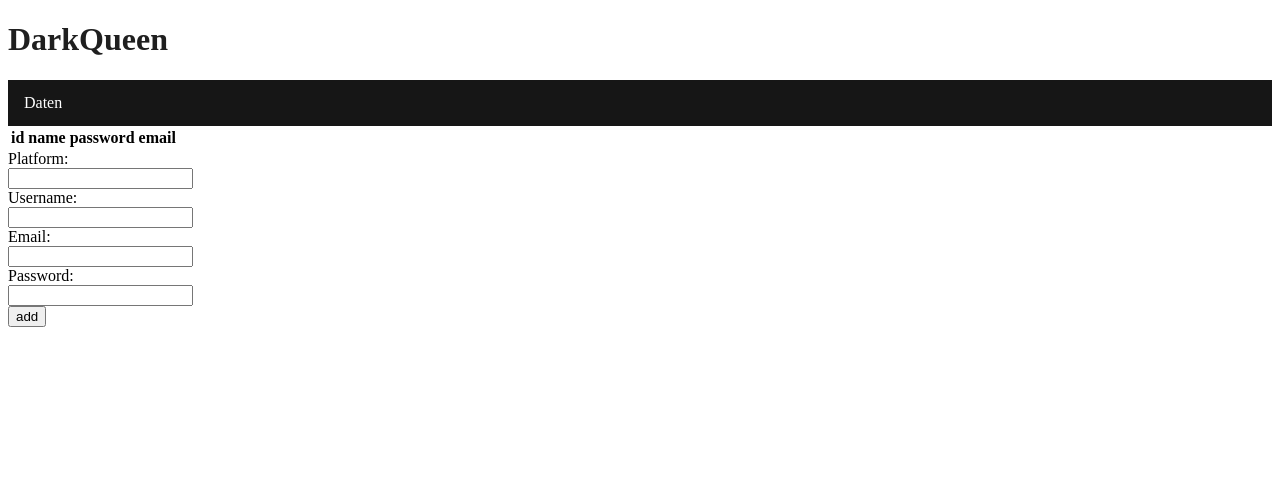
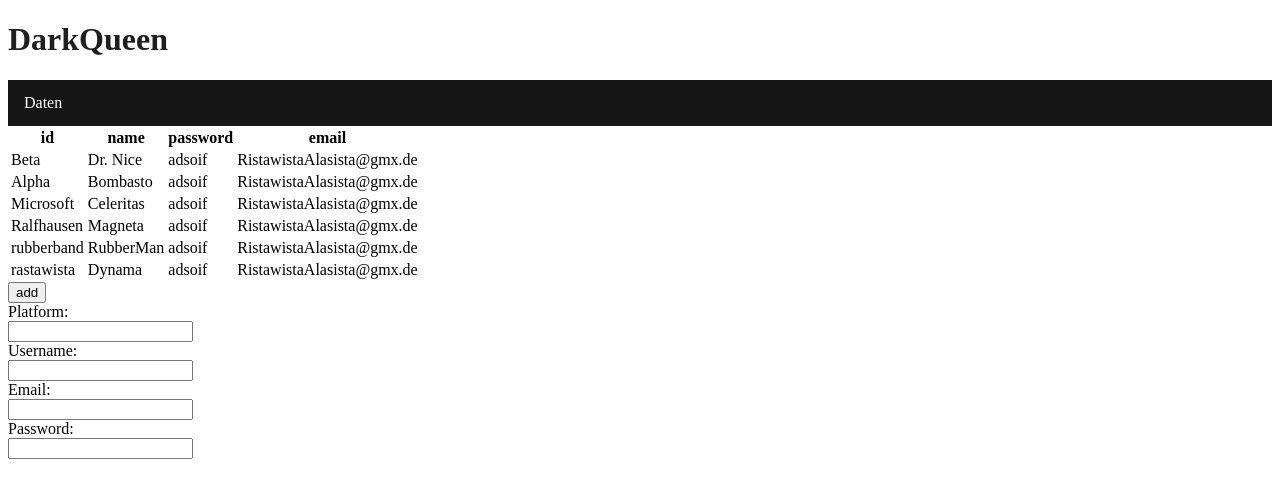
Before and after one commit to LaimeAranel/DarkQueen, an Angular app: page /Daten in a window 1280 px wide. Shown: the top 498 px of the page. Built offline with nearby package versions, Linux system fonts and the light colour scheme.

Commit message:
ende mittwoch

```diff
--- a/src/app/app.module.ts
+++ b/src/app/app.module.ts
@@ -6,8 +6,7 @@ import { AufgabenComponent } from './aufgaben/aufgaben.component';
 import { DatenComponent } from './daten/daten.component';
 import { ReactiveFormsModule } from '@angular/forms';
 import { ApplyFormComponent } from './apply-form/apply-form.component';
-import { LocalStorageWithProviderComponent } from './local-storage-with-provider/local-storage-with-provider.component';
-
+import { FormsModule } from '@angular/forms'; // <-- NgModel lives here
 
 @NgModule({
   declarations: [
@@ -15,12 +14,12 @@ import { LocalStorageWithProviderComponent } from './local-storage-with-provider
     AufgabenComponent,
     DatenComponent,
     ApplyFormComponent,
-    LocalStorageWithProviderComponent,
 
   ],
   imports: [
     BrowserModule,
     ReactiveFormsModule,
+    FormsModule,
     RouterModule.forRoot([
       {path: 'Daten', component: DatenComponent },
     ])
--- a/src/app/apply-form/apply-form.component.html
+++ b/src/app/apply-form/apply-form.component.html
@@ -1,10 +1,10 @@
 <form>
-    <label for ="Platform">Platform:</label>
-    <input type="text" id="txt" name="text">
-    <label for="username">Username:</label><br>
-    <input type="text" id="username" name="username"><br>
-    <label for="email">Email:</label><br>
-    <input type="email" id="email" name="Email">
-   <label for="pwd">Password:</label><br>
-    <input type="password" id="pwd" name="pwd">
-  </form>
+<label for ="Platform">Platform:</label><br>
+<input type="text" id="id" name="id"><br>
+<label for="username">Username:</label><br>
+<input type="text" id="username" name="username"><br>
+<label for="email">Email:</label><br>
+<input type="email" id="email" name="Email"><br>
+<label for="password">Password:</label><br>
+<input type="password" id="pwd" name="pwd"><br>
+</form>
--- a/src/app/daten/daten.component.html
+++ b/src/app/daten/daten.component.html
@@ -1,4 +1,4 @@
-<table class='daten'>
+<table class='Daten'>
   <thead>
     <tr>
       <th>id</th>
@@ -9,28 +9,15 @@
   </thead>
 
   <tbody>
-    <tr *ngFor="let daten of empList;">
-      <li>{{daten.id}}</li>
-      <li>{{daten.username}}</li>
-      <li>{{daten.password}}</li>
-      <li>{{daten.email}}</li>
+    <tr *ngFor="let daten of Daten;">
+      <td>{{daten.id}}</td>
+      <td>{{daten.username}}</td>
+      <td>{{daten.password}}</td>
+      <td>{{daten.email}}</td>
     </tr>
   </tbody>
 </table>
 <form>
-
-
-<div>
-<form>
-  <label for ="Platform">Platform:</label><br>
-  <input type="text" id="id" name="id"><br>
-  <label for="username">Username:</label><br>
-  <input type="text" id="username" name="username"><br>
-  <label for="email">Email:</label><br>
-  <input type="email" id="email" name="Email"><br>
- <label for="password">Password:</label><br>
-  <input type="password" id="pwd" name="pwd"><br>
-
   <button type = "submit" (click)="getData()">add</button>
+  <app-apply-form></app-apply-form>
   </form>
-</div>
--- a/src/app/daten/daten.component.ts
+++ b/src/app/daten/daten.component.ts
@@ -11,7 +11,7 @@ import { FormBuilder, FormGroup } from '@angular/forms';
   styleUrls: ['./daten.component.css']
 })
 export class DatenComponent implements OnInit {
-  empList: Array<Daten> = [];
+Daten = daten;
 
     getData() {
       let CustomObj = new Daten();
@@ -19,7 +19,7 @@ export class DatenComponent implements OnInit {
       CustomObj.username= "";
       CustomObj.password = "";
       CustomObj.email= "";
-      this.empList.push(CustomObj)
+      this.Daten.push(CustomObj)
 
     }
 
--- a/src/app/local-storage-with-provider/local-storage-with-provider.component.html
+++ /dev/null
@@ -1 +0,0 @@
-<p>local-storage-with-provider works!</p>
--- a/src/app/local-storage-with-provider/local-storage-with-provider.component.ts
+++ /dev/null
@@ -1,43 +0,0 @@
-import { Component, OnInit } from '@angular/core';
-import { FormBuilder, FormGroup } from '@angular/forms';
-import { LocalStorageService } from '../local-storage.service';
-
-@Component({
-  selector: 'app-local-storage-with-provider',
-  templateUrl: './local-storage-with-provider.component.html',
-  styleUrls: ['./local-storage-with-provider.component.css']
-})
-export class LocalStorageWithProviderComponent implements OnInit {
-  formGroup: FormGroup;
-  storedData: string;
-
-  constructor(private formBuilder: FormBuilder, private localStorageService: LocalStorageService) {
-    this.formGroup = this.formBuilder.group({
-      storageKey: '',
-      storageData: '',
-    });
-  }
-
-  ngOnInit() {
-  }
-
-  onSetData() {
-    this.localStorageService.setItem(
-      this.formGroup.get('storageKey').value,
-      this.formGroup.get('storageData').value
-    );
-  }
-
-  onGetData() {
-    this.storedData = this.localStorageService.getItem(this.formGroup.get('storageKey').value);
-  }
-
-  onRemoveData() {
-    this.localStorageService.removeItem(this.formGroup.get('storageKey').value);
-  }
-
-  onClearData() {
-    this.localStorageService.clear();
-  }
-
-}
--- a/src/app/local-storage.service.ts
+++ /dev/null
@@ -1,23 +0,0 @@
-import { Injectable } from '@angular/core';
-
-@Injectable({providedIn: 'root'})
-export class LocalStorageService {
-
-  constructor() { }
-
-  public setItem(key: string, data: any): void {
-    localStorage.setItem(key, JSON.stringify(data));
-  }
-
-  public getItem(key: string): any {
-    return JSON.parse(localStorage.getItem(key));
-  }
-
-  public removeItem(key: string): void {
-    localStorage.removeItem(key);
-  }
-
-  public clear() {
-    localStorage.clear();
-  }
-}
```
Also changed, not shown: src/app/local-storage-with-provider/local-storage-with-provider.component.css (deleted), 2 other files (tests, documents, lock files or other folders).
